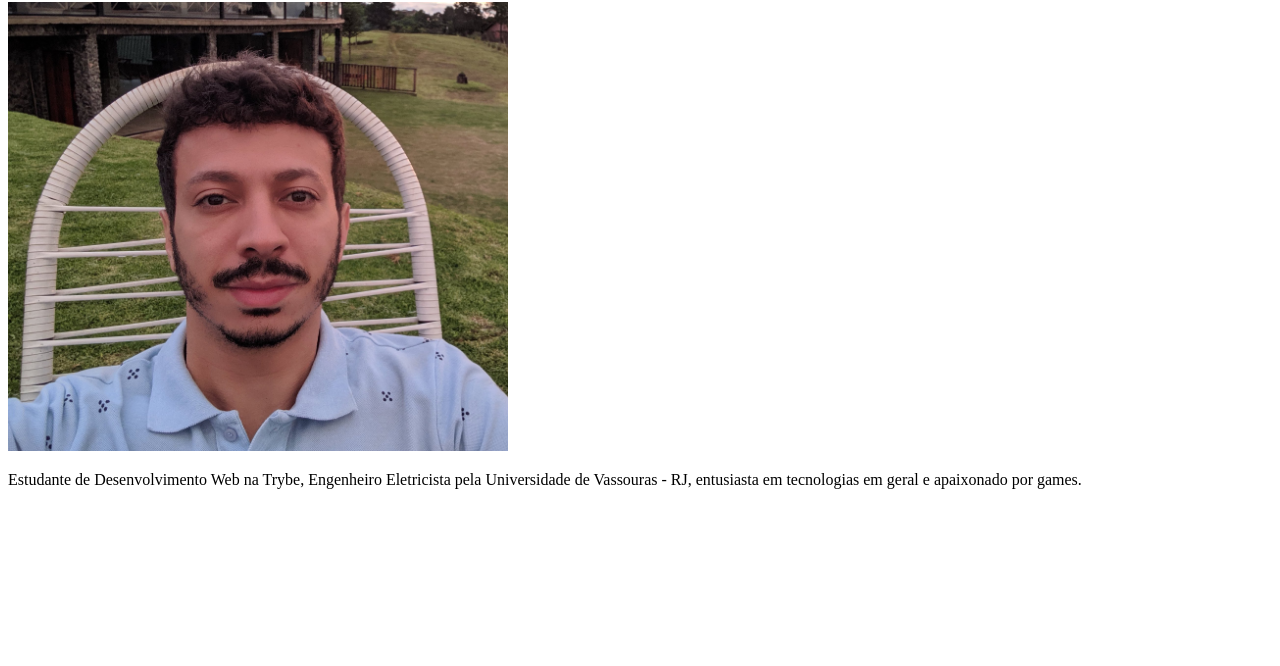
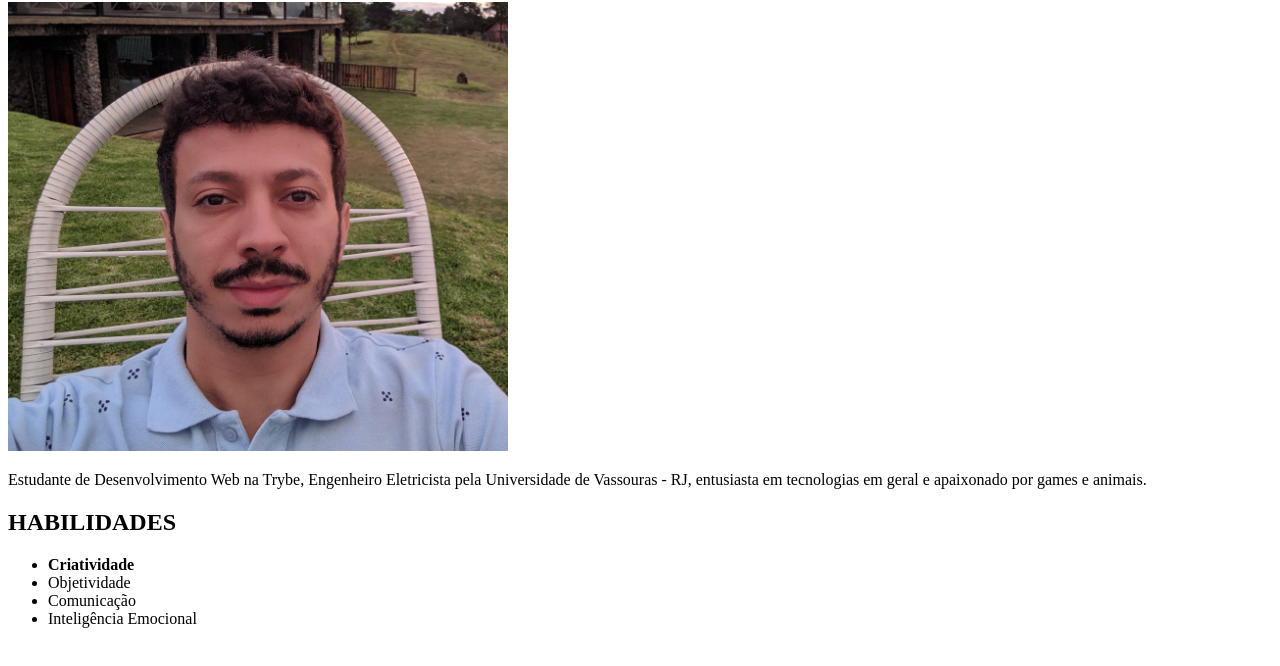
Before and after one commit to RafaelReisTM/RafaelReisTM.github.io, a plain HTML site: page index.html in a window 1280 px wide. Shown: the part 78-744 px from the top of the page. Drawn offline with Linux system fonts and the light colour scheme.

Commit message:
add Skills

```diff
--- a/index.html
+++ b/index.html
@@ -10,7 +10,14 @@
   <h1>RAFAEL SILVA REIS</h1>
     <img src="/images/perfil.jpeg" alt="Foto de Perfil" width="500">
     <p>
-      Estudante de Desenvolvimento Web na Trybe, Engenheiro Eletricista pela Universidade de Vassouras - RJ, entusiasta em tecnologias em geral e apaixonado por games.
+      Estudante de Desenvolvimento Web na Trybe, Engenheiro Eletricista pela Universidade de Vassouras - RJ, entusiasta em tecnologias em geral e apaixonado por games e animais.
     </p>
+    <h2>HABILIDADES</h2>
+    <ul>
+      <li><strong>Criatividade</strong></li>
+      <li>Objetividade</li>
+      <li>Comunicação</li>
+      <li>Inteligência Emocional</li>
+    </ul>
 </body>
 </html>
```
